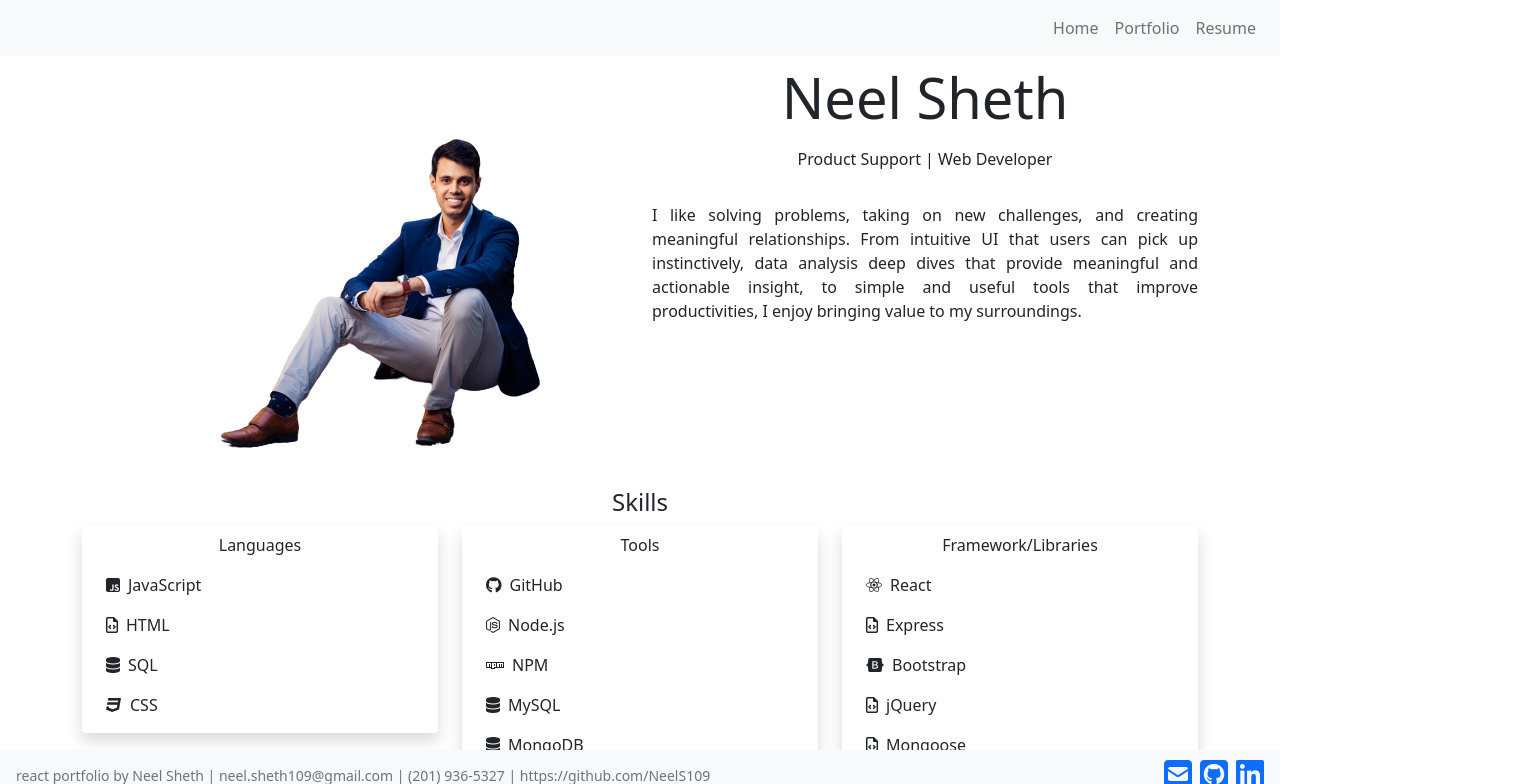
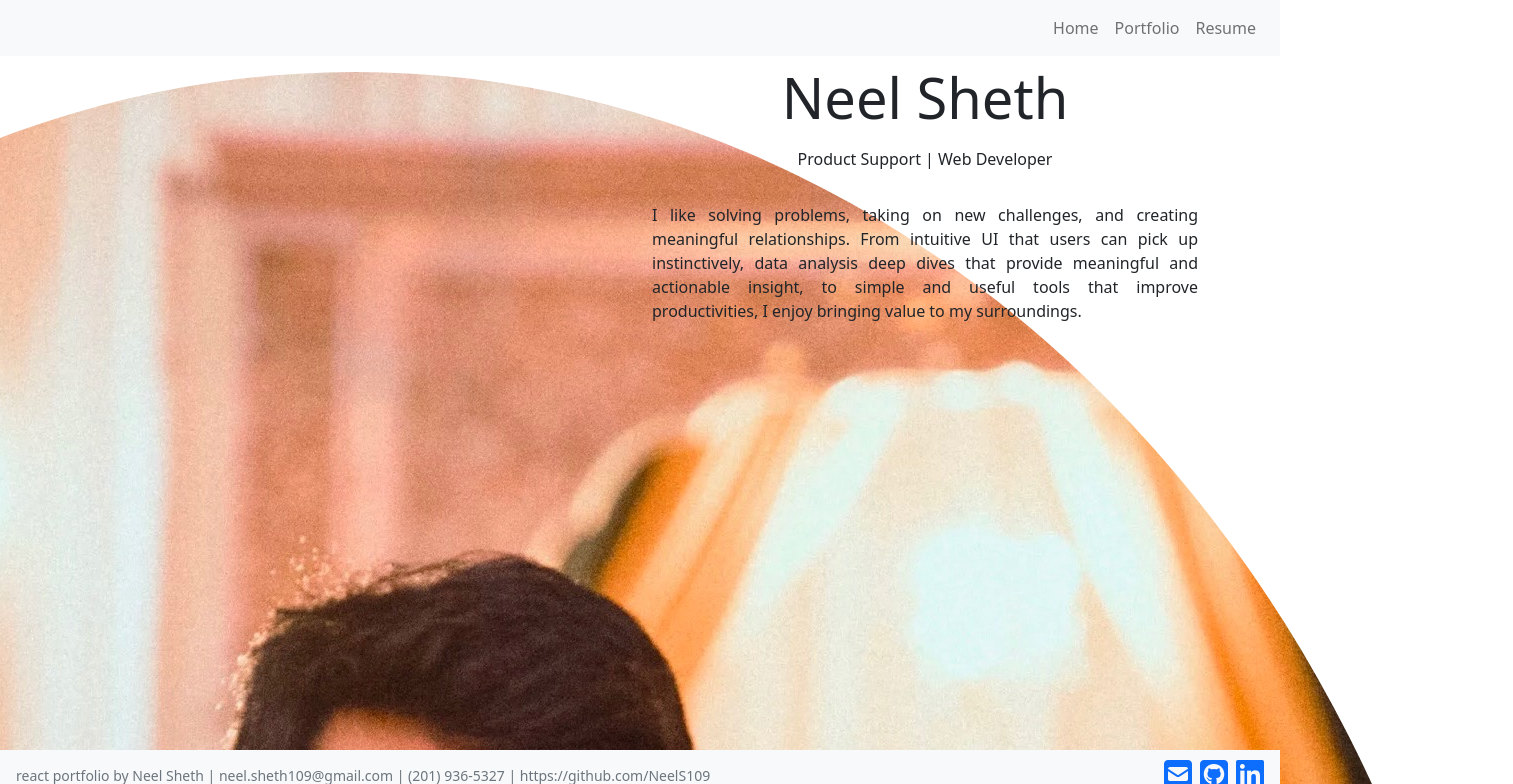
Before and after one commit to NeelS109/react-portfolio, a React (Create React App) app: page /#/ in a window 1280 px wide. Shown: the top 784 px of the page, 1513 px wide, since content can reach past the window. Built offline with nearby package versions, Linux system fonts and the light colour scheme.

Commit message:
fixed bio image

```diff
--- a/src/pages/Home.js
+++ b/src/pages/Home.js
@@ -18,7 +18,7 @@ const Home = () => {
 					<div className="col-12 col-md-6">
 						<div className="d-flex justify-content-center mt-2">
 							<img className="rounded-circle py-2" alt="profile"
-								src={`${githubDir}/assets/images/myinfo.png`} style={style} />
+								src={`${githubDir}/assets/images/bio-image.jpeg`} style={style} />
 						</div>
 					</div>
 
```
Also changed, not shown: public/assets/images/bio-image.jpeg (added), public/assets/images/myinfo.png (deleted).
